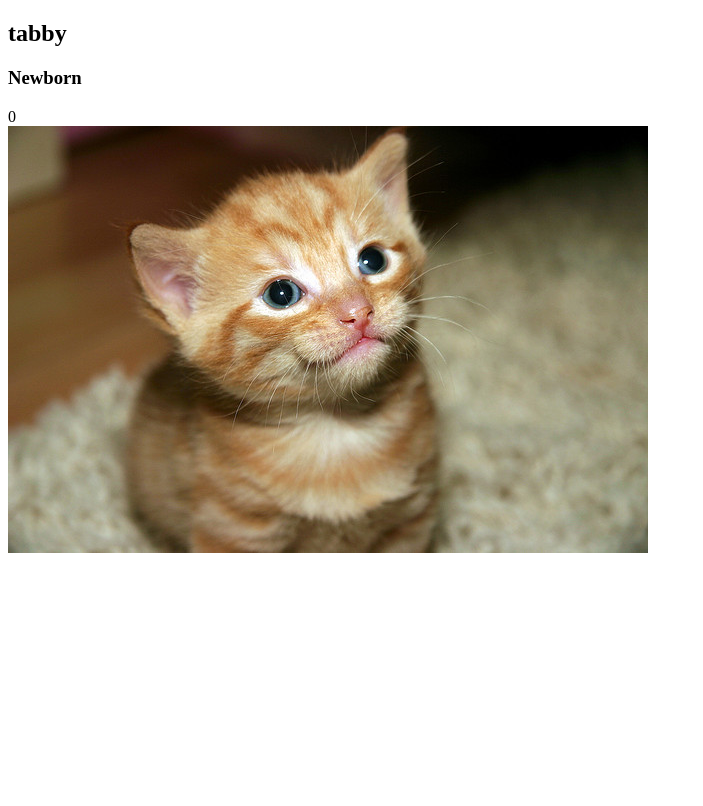
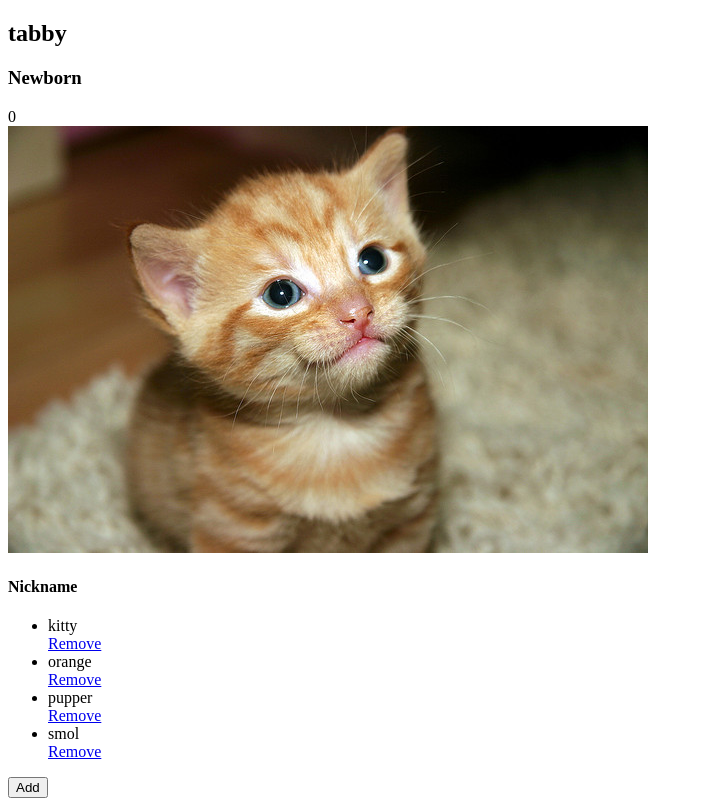
Before and after one commit to Smejia723/cat-clicker, a plain HTML site: page index.html in a window 1280 px wide. Shown: the whole page, without its empty margins (0-703 px from the left). Drawn offline with Linux system fonts and the light colour scheme.

Commit message:
Add files via upload
simpler code for nickname in view to render the data from the model.

```diff
--- a/index.html
+++ b/index.html
@@ -13,6 +13,16 @@
         <div id="cat-count" data-bind="text: clickCount"></div>
         <img id="cat-img" src="" alt="cute cat" data-bind="click: incrementCounter, attr: {src: imgSrc}">
 
+        <td id="nickname" data-bind="text: nickname"></td>
+
+        <h4>Nickname</h4>
+        <ul data-bind="foreach: nickname">
+            <li data-bind="text: $data"></li>
+                <a href="#" data-bind="click: $parent.removeNickname">Remove</a>
+            </li>
+        </ul>
+        <button data-bind="click: addNickname">Add</button>
+
     </div>
     <script src="js/lib/knockout-3.2.0.js"></script>
     <script src="js/app.js"></script>
```
